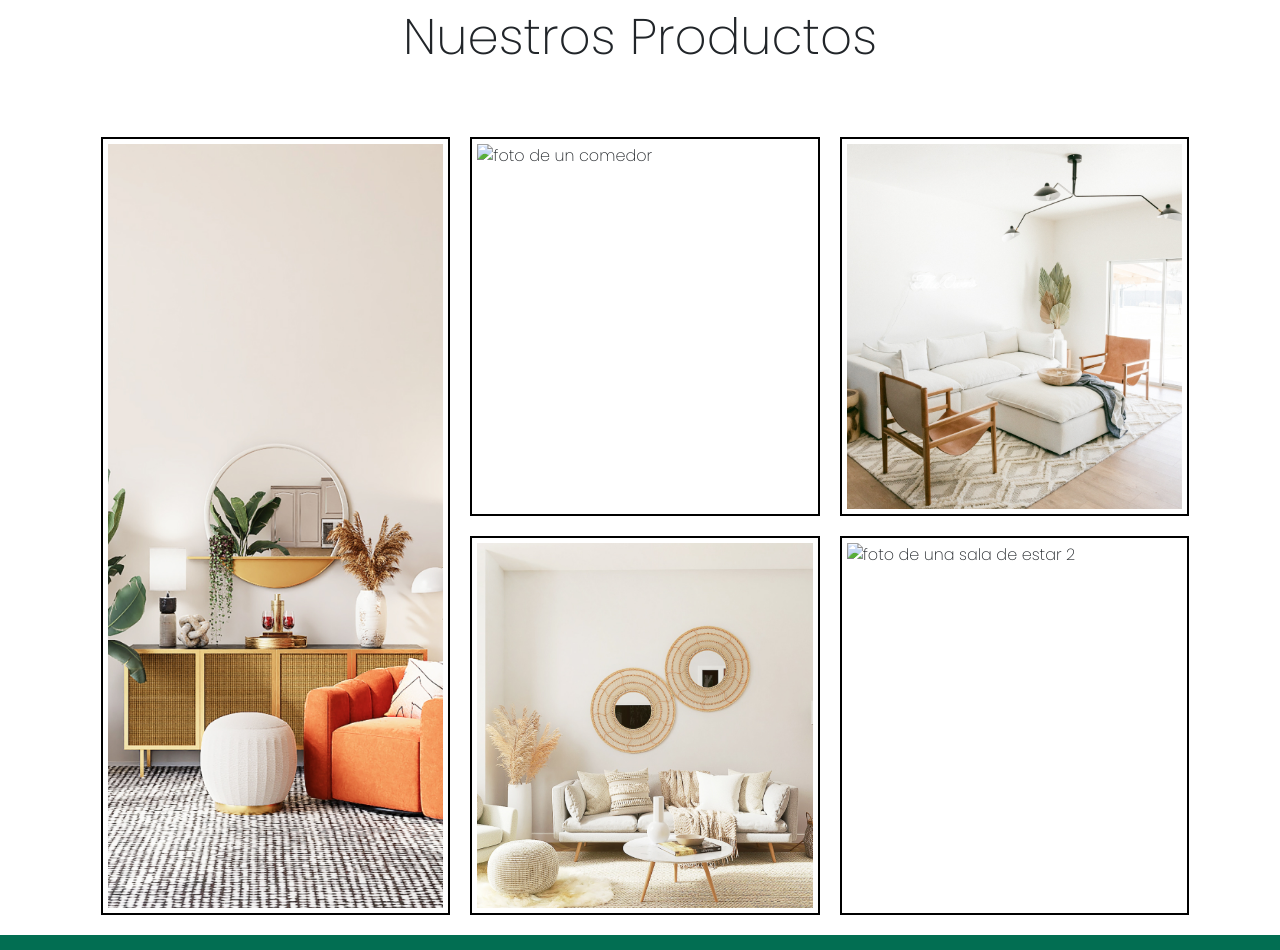
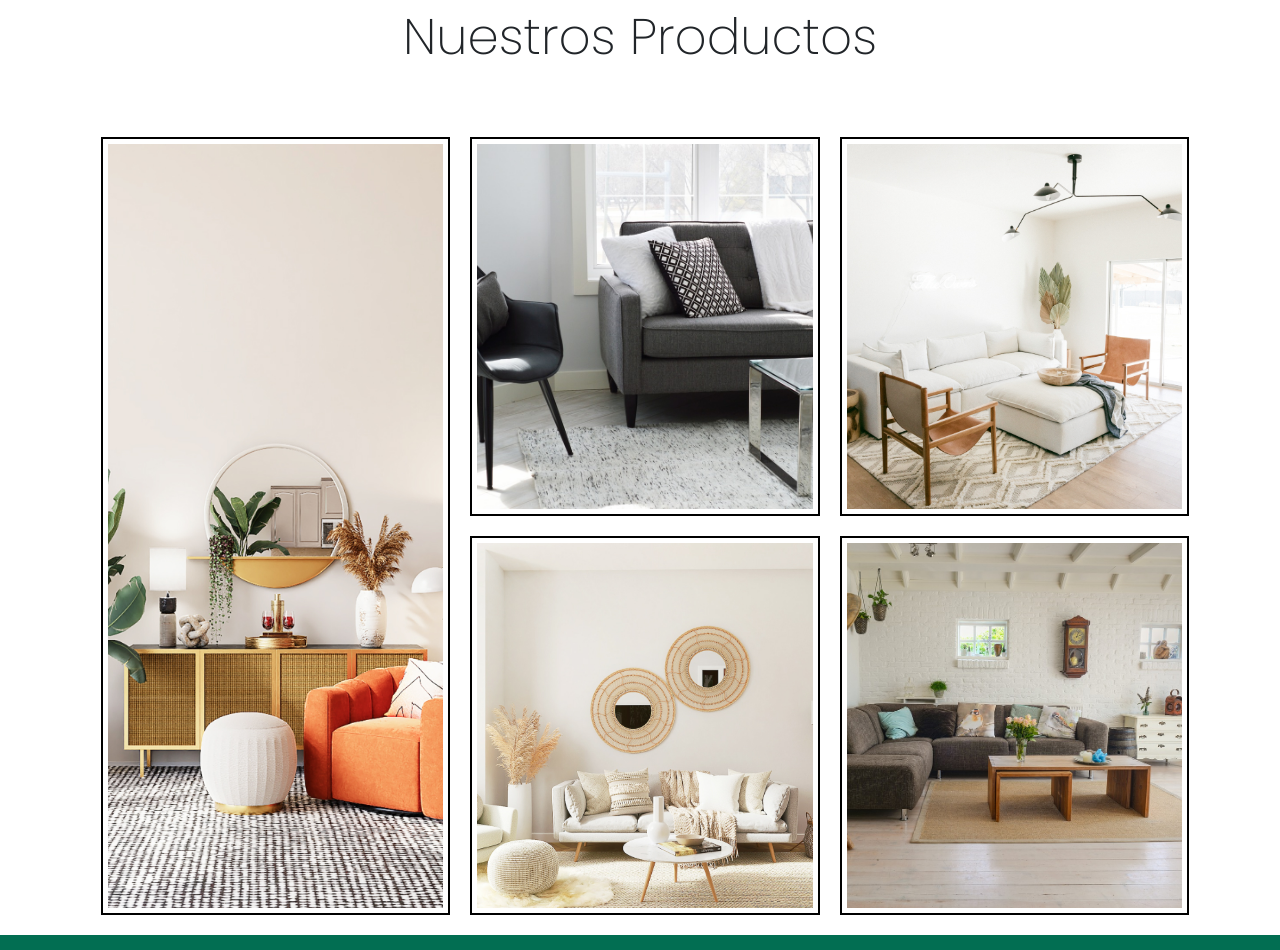
Before and after one commit to juanjmar92/moblia-coderhouse, a plain HTML site: page index.html in a window 1280 px wide. Shown: the part 1060-2010 px from the top of the page. Drawn offline with nearby package versions, Linux system fonts and the light colour scheme; a web font is replaced by a local one.

Commit message:
adicion de imagenes

```diff
--- a/index.html
+++ b/index.html
@@ -162,13 +162,10 @@
             src="./img/featured-large-item1.jpg"
             alt="foto de unos living"
           />
-          <img src="./img/featured-item2.jpg" alt="foto de un comedor" />
+          <img src="./img/grids-1.jpg" alt="foto de un comedor" />
           <img src="./img/featured-item3.jpg" alt="foto de una sala de estar" />
           <img src="./img/featured-item4.jpg" alt="foto de un living 2" />
-          <img
-            src="./img/featured-item5.jpg"
-            alt="foto de una sala de estar 2"
-          />
+          <img src="./img/grids-2.jpg" alt="foto de una sala de estar 2" />
         </div>
       </section>
     </main>
```
Also changed, not shown: img/grids-1.jpg (added), img/grids-2.jpg (added).
